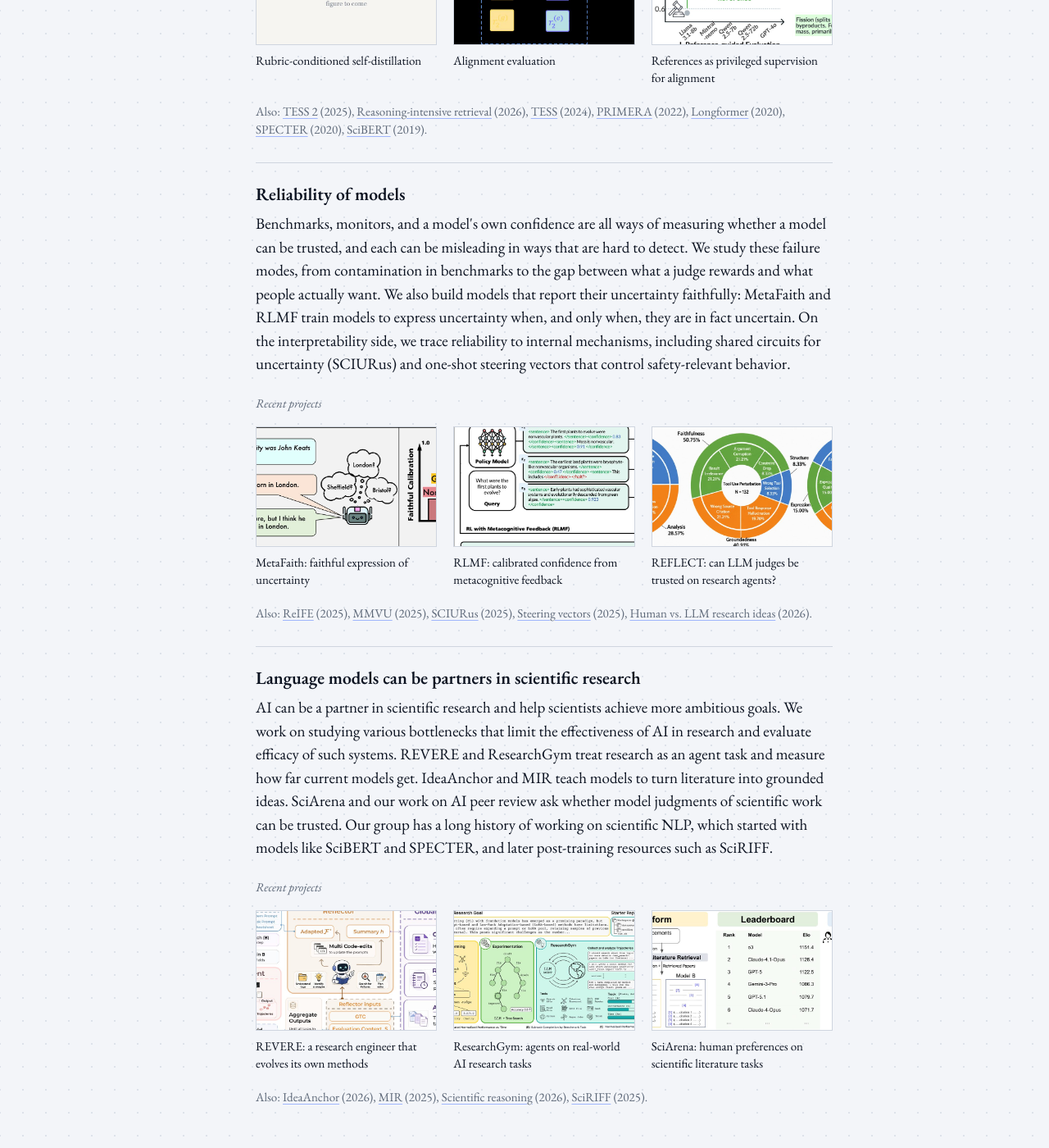
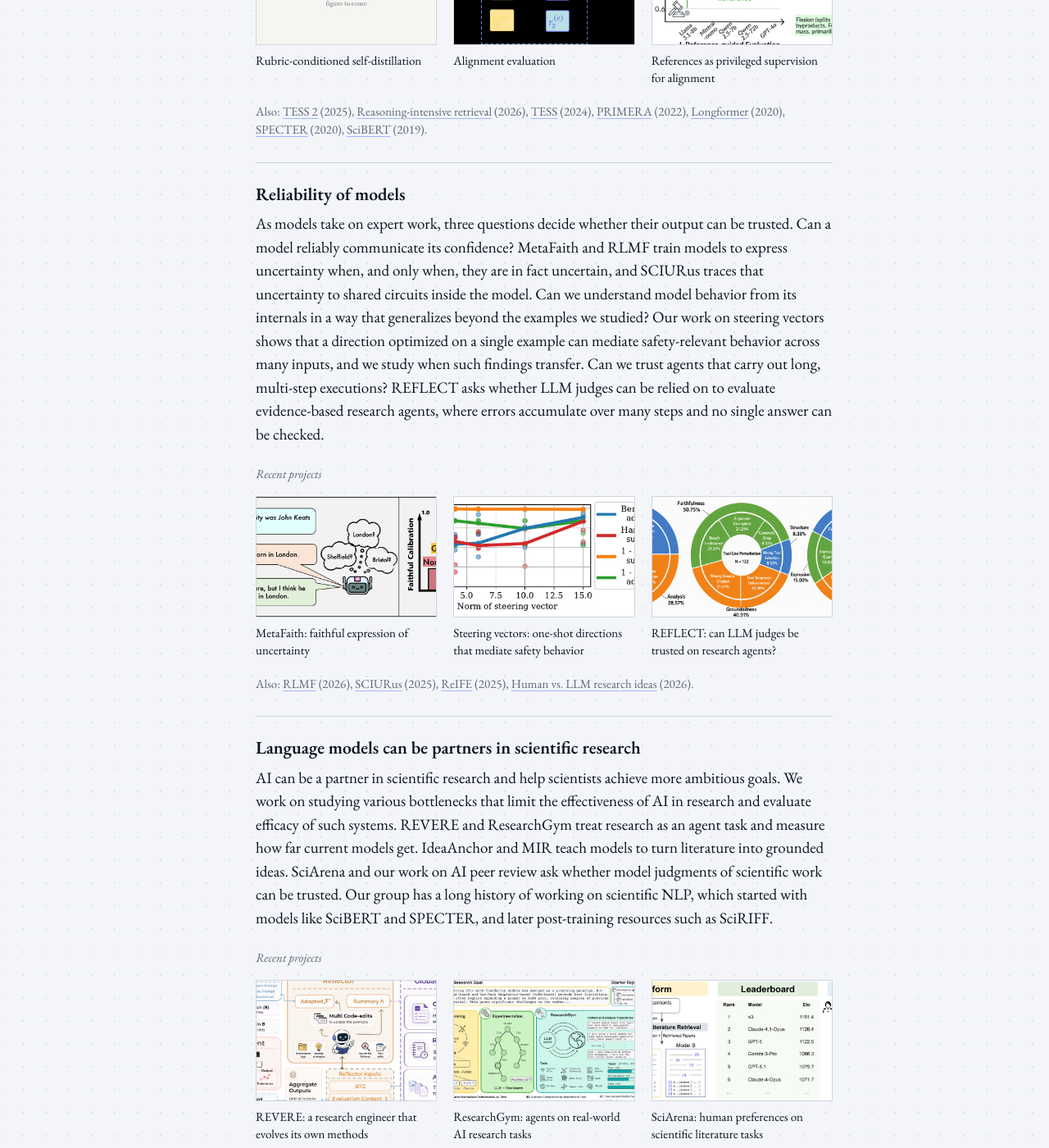
Before and after one commit to armancohan/acohan.github.io, a Jekyll site: the page built from index.html, in a window 1280 px wide and 1400 px high, scrolled down 1331 px. Shown: the whole window at 82% size. Built offline with Jekyll 4.4.1, drawn with Linux system fonts in a browser that asks for light colours.

Commit message:
Rewrite the reliability theme around confidence, internals, and long-horizon agents
Feature MetaFaith, steering vectors, and REFLECT; drop MMVU.

Co-Authored-By: Claude Fable 5.1 <noreply@anthropic.com>

```diff
--- a/index.html
+++ b/index.html
@@ -161,48 +161,37 @@
         </section>
         <section class="theme">
           <h3>Reliability of models</h3>
-          <p>Benchmarks, monitors, and a model's own confidence are all ways of measuring whether a model can be
-            trusted, and each can be misleading in ways that are hard to detect. We study these failure modes, from
-            contamination in benchmarks to the gap between what a judge rewards and what people actually want. We also
-            build models that report their uncertainty faithfully: MetaFaith and RLMF train models to express
-            uncertainty when, and only when, they are in fact uncertain. On the interpretability side, we trace
-            reliability to internal mechanisms, including shared circuits for uncertainty (SCIURus) and one-shot
-            steering vectors that control safety-relevant behavior.</p>
+          <p>As models take on expert work, three questions decide whether their output can be trusted. Can a
+            model reliably communicate its confidence? MetaFaith and RLMF train models to express uncertainty when,
+            and only when, they are in fact uncertain, and SCIURus traces that uncertainty to shared circuits inside
+            the model. Can we understand model behavior from its internals in a way that generalizes beyond the
+            examples we studied? Our work on steering vectors shows that a direction optimized on a single example
+            can mediate safety-relevant behavior across many inputs, and we study when such findings transfer.
+            Can we trust agents that carry out long, multi-step executions? REFLECT asks whether LLM judges can be
+            relied on to evaluate evidence-based research agents, where errors accumulate over many steps and no
+            single answer can be checked.</p>
           <p class="projects-label">Recent projects</p>
           <ul class="projects">
             <li>
-              <a href="https://aclanthology.org/2025.emnlp-main.1505/"
-                title="MetaFaith: Faithful Natural Language Uncertainty Expression in LLMs">
+              <a href="https://aclanthology.org/2025.emnlp-main.1505/" title="MetaFaith: Faithful Natural Language Uncertainty Expression in LLMs">
                 <img src="./img/research/metafaith.jpg" alt="" width="720" height="480" loading="lazy">
                 <span>MetaFaith: faithful expression of uncertainty</span>
               </a>
             </li>
             <li>
-              <a href="https://arxiv.org/abs/2606.32032"
-                title="RLMF: Reinforcement Learning with Metacognitive Feedback Elicits Faithful Uncertainty Expression in LLMs">
-                <img src="./img/research/rlmf.jpg" alt="" width="720" height="480" loading="lazy">
-                <span>RLMF: calibrated confidence from metacognitive feedback</span>
+              <a href="https://arxiv.org/abs/2502.18862" title="One-shot Optimized Steering Vectors Mediate Safety-relevant Behaviors in LLMs">
+                <img src="./img/research/steering.jpg" alt="" width="720" height="480" loading="lazy">
+                <span>Steering vectors: one-shot directions that mediate safety behavior</span>
               </a>
             </li>
             <li>
-              <a href="https://arxiv.org/abs/2605.19196"
-                title="Time to REFLECT: Can We Trust LLM Judges for Evidence-based Research Agents?">
+              <a href="https://arxiv.org/abs/2605.19196" title="Time to REFLECT: Can We Trust LLM Judges for Evidence-based Research Agents?">
                 <img src="./img/research/reflect.jpg" alt="" width="720" height="480" loading="lazy">
                 <span>REFLECT: can LLM judges be trusted on research agents?</span>
               </a>
             </li>
           </ul>
-          <p class="more">Also: <a href="https://aclanthology.org/2025.naacl-long.610/"
-              title="ReIFE: Re-evaluating Instruction-Following Evaluation">ReIFE</a> (2025), <a
-              href="https://arxiv.org/abs/2501.12380"
-              title="MMVU: Measuring Expert-Level Multi-Discipline Video Understanding">MMVU</a> (2025), <a
-              href="https://aclanthology.org/2025.naacl-long.618/"
-              title="SCIURus: Shared Circuits for Interpretable Uncertainty Representations in Language Models">SCIURus</a>
-            (2025), <a href="https://arxiv.org/abs/2502.18862"
-              title="One-shot Optimized Steering Vectors Mediate Safety-relevant Behaviors in LLMs">Steering vectors</a>
-            (2025), <a href="https://arxiv.org/abs/2607.01233"
-              title="Measuring the Gap Between Human and LLM Research Ideas">Human vs. LLM research ideas</a> (2026).
-          </p>
+          <p class="more">Also: <a href="https://arxiv.org/abs/2606.32032" title="Reinforcement Learning with Metacognitive Feedback Elicits Faithful Uncertainty Expression in LLMs">RLMF</a> (2026), <a href="https://aclanthology.org/2025.naacl-long.618/" title="SCIURus: Shared Circuits for Interpretable Uncertainty Representations in Language Models">SCIURus</a> (2025), <a href="https://aclanthology.org/2025.naacl-long.610/" title="ReIFE: Re-evaluating Instruction-Following Evaluation">ReIFE</a> (2025), <a href="https://arxiv.org/abs/2607.01233" title="Measuring the Gap Between Human and LLM Research Ideas">Human vs. LLM research ideas</a> (2026).</p>
         </section>
         <section class="theme">
           <h3>Language models can be partners in scientific research</h3>
```
Also changed, not shown: img/research/steering.jpg (added).
